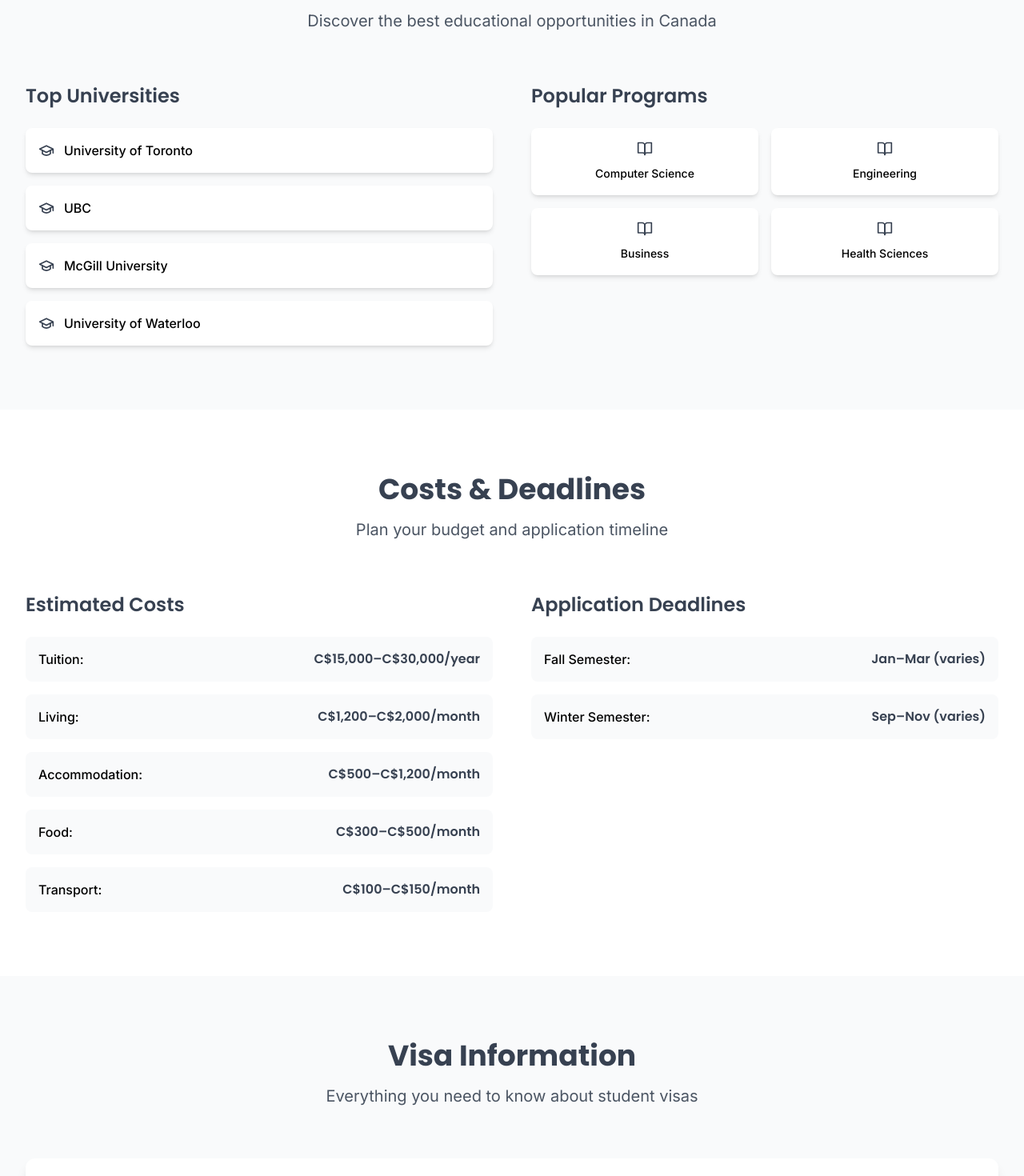
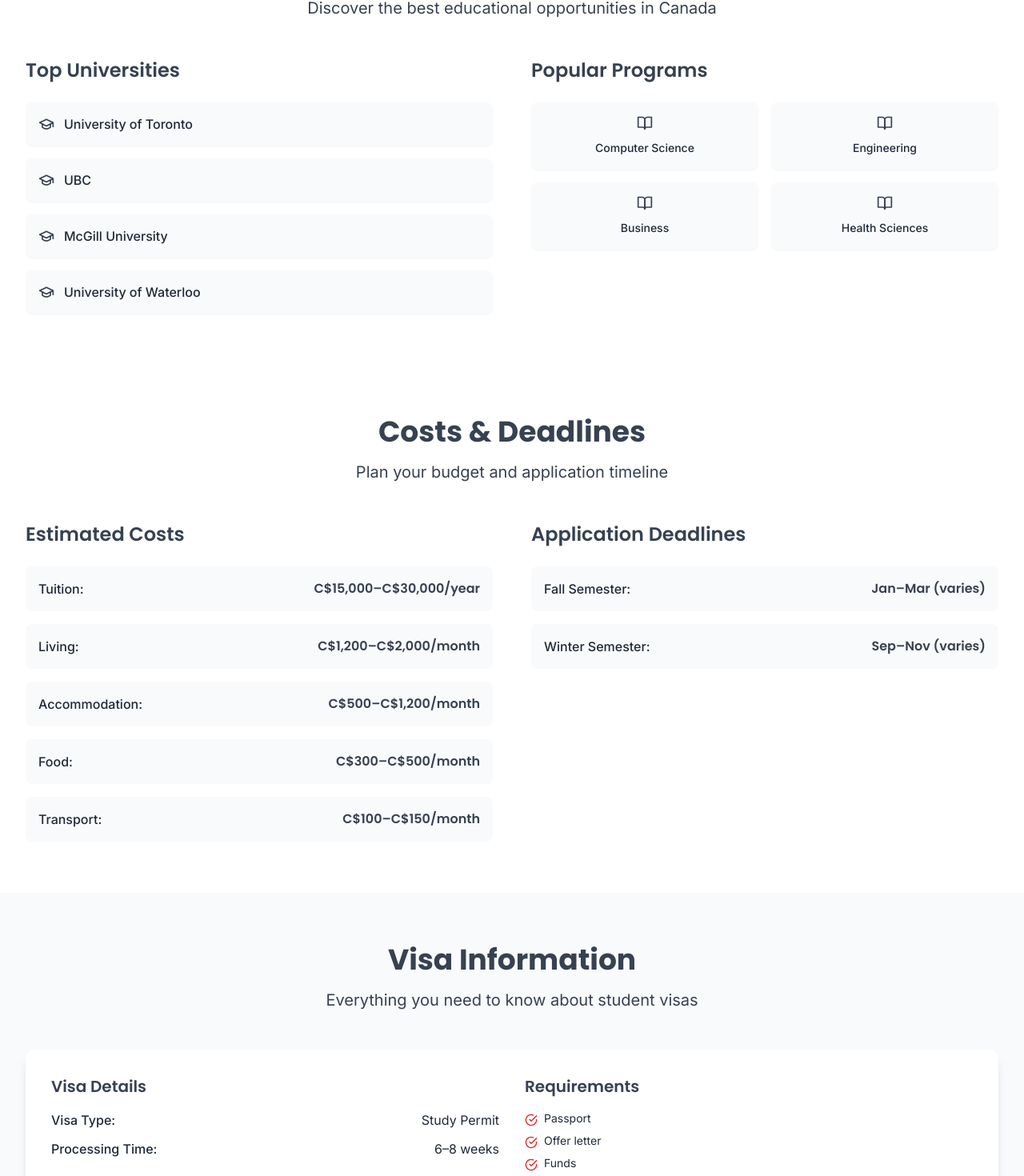
Before and after one commit to Acegogo/Studykonnectke, a Next.js app: page /destinations/canada in a window 1280 px wide. Shown: the part 958-2428 px from the top of the page at 80% size. Built offline with nearby package versions, Linux system fonts and the light colour scheme.

Commit message:
fix: improve mobile visibility and alignment on destination details (dark text, responsive grids, padding)

```diff
--- a/pages/destinations/[country].js
+++ b/pages/destinations/[country].js
@@ -335,24 +335,24 @@
       </section>
 
       {/* Universities and Programs */}
-      <section className="py-20 bg-gray-50">
+      <section className="py-16 bg-white">
         <div className="max-w-7xl mx-auto px-4 sm:px-6 lg:px-8">
           <motion.div
             initial={{ opacity: 0, y: 30 }}
             whileInView={{ opacity: 1, y: 0 }}
             transition={{ duration: 0.8 }}
             viewport={{ once: true }}
-            className="text-center mb-16"
+            className="text-center mb-12"
           >
             <h2 className="text-3xl md:text-4xl font-poppins font-bold text-primary mb-4">
               Top Universities & Programs
             </h2>
-            <p className="text-xl text-gray-600 max-w-3xl mx-auto">
+            <p className="text-lg md:text-xl text-neutral-700 max-w-3xl mx-auto">
               Discover the best educational opportunities in {currentCountry.name}
             </p>
           </motion.div>
 
-          <div className="grid grid-cols-1 lg:grid-cols-2 gap-12">
+          <div className="grid grid-cols-1 md:grid-cols-2 gap-8 md:gap-12">
             <div>
               <h3 className="text-2xl font-poppins font-semibold text-primary mb-6">
                 Top Universities
@@ -365,11 +365,11 @@
                     whileInView={{ opacity: 1, y: 0 }}
                     transition={{ duration: 0.5, delay: index * 0.1 }}
                     viewport={{ once: true }}
-                    className="bg-white rounded-lg p-4 shadow-md hover:shadow-lg transition-all duration-300"
+                    className="bg-gray-50 rounded-lg p-4 shadow-sm hover:shadow-md transition-all duration-300"
                   >
-                    <div className="flex items-center space-x-3">
-                      <GraduationCap size={20} className="text-primary" />
-                      <span className="font-inter font-medium">{university}</span>
+                    <div className="flex items-center space-x-3 text-neutral-800">
+                      <GraduationCap size={20} className="text-primary flex-shrink-0" />
+                      <span className="font-inter font-medium leading-snug break-words">{university}</span>
                     </div>
                   </motion.div>
                 ))}
@@ -380,7 +380,7 @@
               <h3 className="text-2xl font-poppins font-semibold text-primary mb-6">
                 Popular Programs
               </h3>
-              <div className="grid grid-cols-2 gap-4">
+              <div className="grid grid-cols-2 sm:grid-cols-3 md:grid-cols-2 gap-4">
                 {currentCountry.programs.map((program, index) => (
                   <motion.div
                     key={program}
@@ -388,10 +388,10 @@
                     whileInView={{ opacity: 1, y: 0 }}
                     transition={{ duration: 0.5, delay: index * 0.1 }}
                     viewport={{ once: true }}
-                    className="bg-white rounded-lg p-4 shadow-md hover:shadow-lg transition-all duration-300 text-center"
+                    className="bg-gray-50 rounded-lg p-4 shadow-sm hover:shadow-md transition-all duration-300 text-center"
                   >
                     <BookOpen size={20} className="text-primary mx-auto mb-2" />
-                    <span className="font-inter font-medium text-sm">{program}</span>
+                    <span className="font-inter font-medium text-sm text-neutral-800 leading-snug break-words">{program}</span>
                   </motion.div>
                 ))}
               </div>
@@ -401,19 +401,19 @@
       </section>
 
       {/* Costs and Deadlines */}
-      <section className="py-20">
+      <section className="py-16">
         <div className="max-w-7xl mx-auto px-4 sm:px-6 lg:px-8">
           <motion.div
             initial={{ opacity: 0, y: 30 }}
             whileInView={{ opacity: 1, y: 0 }}
             transition={{ duration: 0.8 }}
             viewport={{ once: true }}
-            className="text-center mb-16"
+            className="text-center mb-12"
           >
             <h2 className="text-3xl md:text-4xl font-poppins font-bold text-primary mb-4">
               Costs & Deadlines
             </h2>
-            <p className="text-xl text-gray-600 max-w-3xl mx-auto">
+            <p className="text-lg md:text-xl text-neutral-700 max-w-3xl mx-auto">
               Plan your budget and application timeline
             </p>
           </motion.div>
@@ -431,7 +431,7 @@
                     whileInView={{ opacity: 1, x: 0 }}
                     transition={{ duration: 0.5, delay: index * 0.1 }}
                     viewport={{ once: true }}
-                    className="flex justify-between items-center bg-gray-50 rounded-lg p-4"
+                    className="flex justify-between items-center bg-gray-50 rounded-lg p-4 text-neutral-800"
                   >
                     <span className="font-inter font-medium capitalize">{category}:</span>
                     <span className="font-poppins font-semibold text-primary">{cost}</span>
@@ -452,7 +452,7 @@
                     whileInView={{ opacity: 1, x: 0 }}
                     transition={{ duration: 0.5, delay: index * 0.1 }}
                     viewport={{ once: true }}
-                    className="flex justify-between items-center bg-gray-50 rounded-lg p-4"
+                    className="flex justify-between items-center bg-gray-50 rounded-lg p-4 text-neutral-800"
                   >
                     <span className="font-inter font-medium capitalize">{semester} Semester:</span>
                     <span className="font-poppins font-semibold text-primary">{deadline}</span>
@@ -465,30 +465,30 @@
       </section>
 
       {/* Visa Information */}
-      <section className="py-20 bg-gray-50">
+      <section className="py-16 bg-gray-50">
         <div className="max-w-7xl mx-auto px-4 sm:px-6 lg:px-8">
           <motion.div
             initial={{ opacity: 0, y: 30 }}
             whileInView={{ opacity: 1, y: 0 }}
             transition={{ duration: 0.8 }}
             viewport={{ once: true }}
-            className="text-center mb-16"
+            className="text-center mb-12"
           >
             <h2 className="text-3xl md:text-4xl font-poppins font-bold text-primary mb-4">
               Visa Information
             </h2>
-            <p className="text-xl text-gray-600 max-w-3xl mx-auto">
+            <p className="text-lg md:text-xl text-neutral-700 max-w-3xl mx-auto">
               Everything you need to know about student visas
             </p>
           </motion.div>
 
-          <div className="bg-white rounded-xl shadow-lg p-8">
+          <div className="bg-white rounded-xl shadow-lg p-6 md:p-8">
             <div className="grid grid-cols-1 lg:grid-cols-2 gap-8">
               <div>
                 <h3 className="text-xl font-poppins font-semibold text-primary mb-4">
                   Visa Details
                 </h3>
-                <div className="space-y-3">
+                <div className="space-y-3 text-neutral-800">
                   <div className="flex justify-between">
                     <span className="font-medium">Visa Type:</span>
                     <span>{currentCountry.visa.type}</span>
@@ -504,7 +504,7 @@
                 <h3 className="text-xl font-poppins font-semibold text-primary mb-4">
                   Requirements
                 </h3>
-                <div className="space-y-2">
+                <div className="space-y-2 text-neutral-800">
                   {currentCountry.visa.requirements?.map((requirement) => (
                     <div key={requirement} className="flex items-start space-x-2">
                       <CheckCircle size={16} className="text-accent mt-1 flex-shrink-0" />
```
